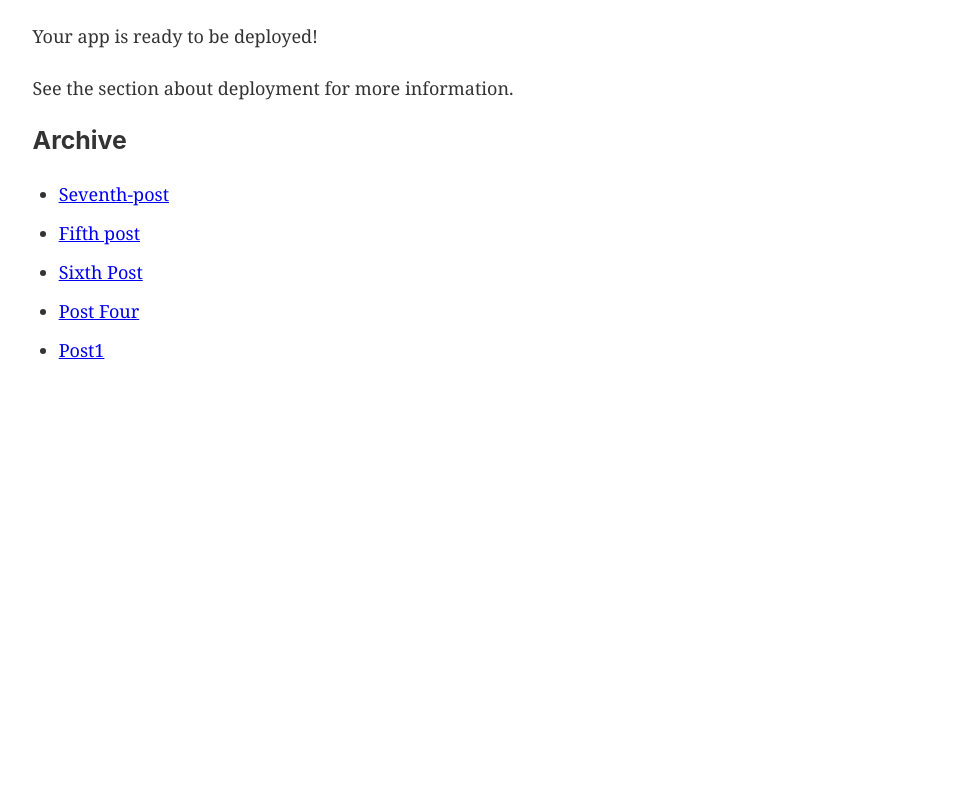
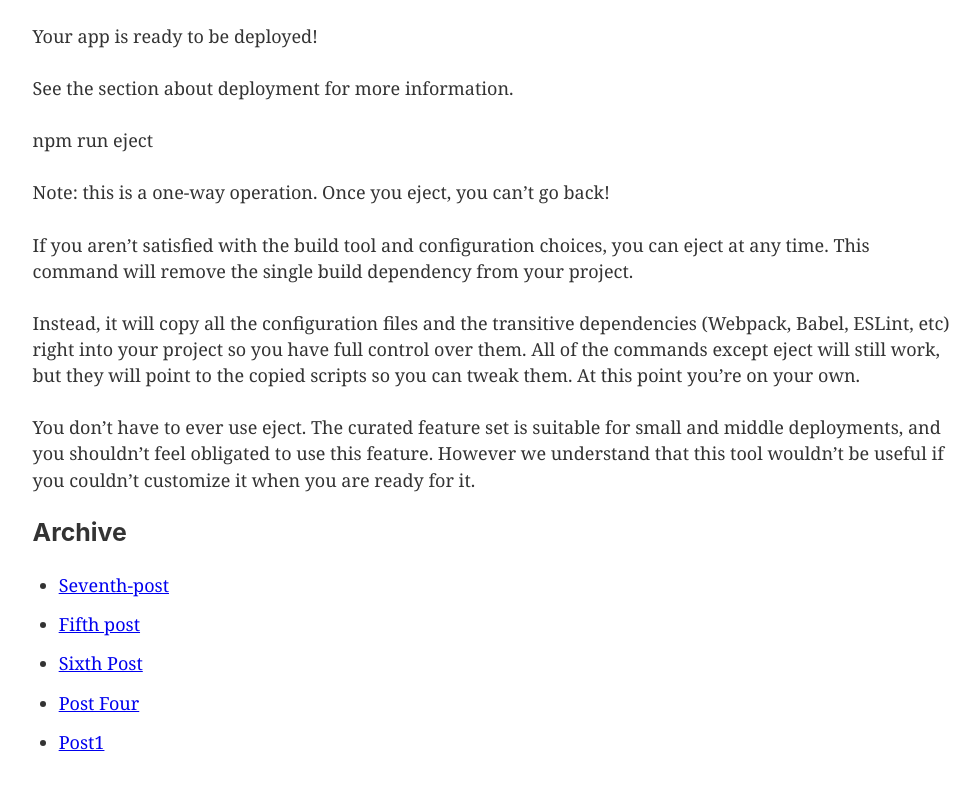
Before and after one commit to mykytav/gatsby-blog-experiment, a Gatsby site: page /posts/seventh-post in a window 1280 px wide. Shown: the part 1231-2020 px from the top of the page, without its empty margins (147-1127 px from the left). Before the commit the page ends 1665 px from the top, so only its background shows below. Built offline with nearby package versions, Linux system fonts and the light colour scheme; Gatsby itself is replaced by a stand-in of ours.

Commit message:
Update Posts “seventh-post”

```diff
--- a/src/posts/seventh-post.md
+++ b/src/posts/seventh-post.md
@@ -12,21 +12,15 @@ postImage: /uploads/denys-nevozhai-d8izplx-2fs-unsplash-1-.jpg
 ---
 In the project directory, you can run:
 
-
-
 npm start
 
 Runs the app in the development mode.
 
 Open http://localhost:3000 to view it in the browser.
 
-
-
 The page will reload if you make edits.
 
 You will also see any lint errors in the console.
-
-
 
 npm test
 
@@ -34,20 +28,32 @@ Launches the test runner in the interactive watch mode.
 
 See the section about running tests for more information.
 
-
-
 npm run build
 
 Builds the app for production to the build folder.
 
 It correctly bundles React in production mode and optimizes the build for the best performance.
 
-
-
 The build is minified and the filenames include the hashes.
 
 Your app is ready to be deployed!
 
+See the section about deployment for more information.
 
 
-See the section about deployment for more information.
+
+npm run eject
+
+Note: this is a one-way operation. Once you eject, you can’t go back!
+
+
+
+If you aren’t satisfied with the build tool and configuration choices, you can eject at any time. This command will remove the single build dependency from your project.
+
+
+
+Instead, it will copy all the configuration files and the transitive dependencies (Webpack, Babel, ESLint, etc) right into your project so you have full control over them. All of the commands except eject will still work, but they will point to the copied scripts so you can tweak them. At this point you’re on your own.
+
+
+
+You don’t have to ever use eject. The curated feature set is suitable for small and middle deployments, and you shouldn’t feel obligated to use this feature. However we understand that this tool wouldn’t be useful if you couldn’t customize it when you are ready for it.
```
